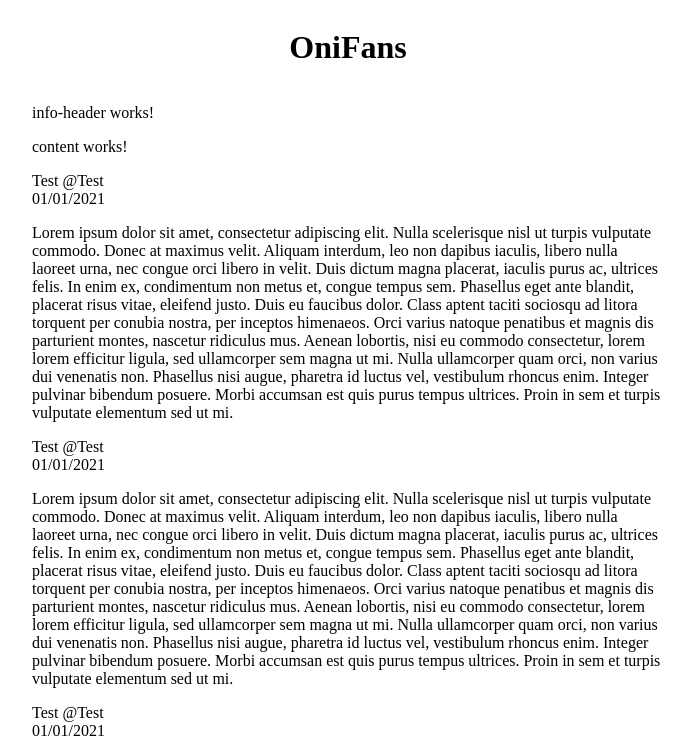
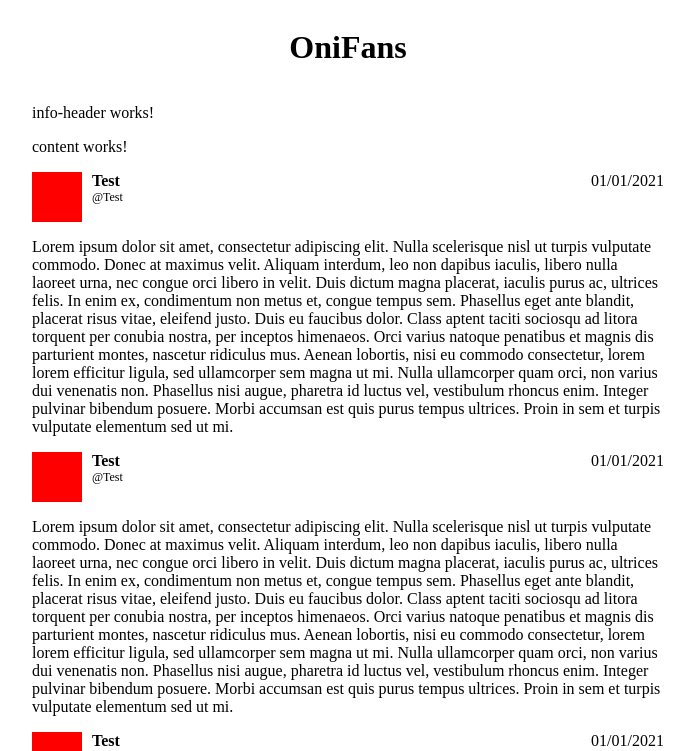
Before and after one commit to Drywock/oni-fans, an Angular app: page / in a window 1280 px wide. Shown: the top 751 px of the page, without its empty margins (292-986 px from the left). Built offline with nearby package versions, Linux system fonts and the light colour scheme.

Commit message:
base structure

```diff
--- a/src/app/content/post/post.component.html
+++ b/src/app/content/post/post.component.html
@@ -1,9 +1,15 @@
-<div>
-    <div>
-        <div>
-            <!-- Profile picture -->
-            {{ author.name }}
-            {{ author.handle }}
+<div class="post">
+    <div class="content-info">
+        <div class="author-info">
+            <div class="picture-box"></div>
+            <div>
+                <div class="author-name">
+                    {{ author.name }}
+                </div>
+                <div class="author-handle">
+                    {{ author.handle }}
+                </div>
+            </div>
         </div>
         <div>
             {{ date }}
--- a/src/app/content/post/post.component.scss
+++ b/src/app/content/post/post.component.scss
@@ -0,0 +1,32 @@
+.post {
+    border-bottom: 2px;
+    border-color: black;
+    margin-bottom: 10px;
+}
+
+.author-info {
+    display: flex;
+    flex-direction: row;
+}
+
+.author-name {
+    font-weight: bold;
+}
+
+.author-handle {
+    font-size: 0.75em;
+}
+
+.content-info {
+    display: flex;
+    flex-direction: row;
+    justify-content: space-between;
+}
+
+.picture-box {
+    display: block;
+    width: 50px;
+    height: 50px;
+    background-color: red;
+    margin-right: 10px;
+}
```
